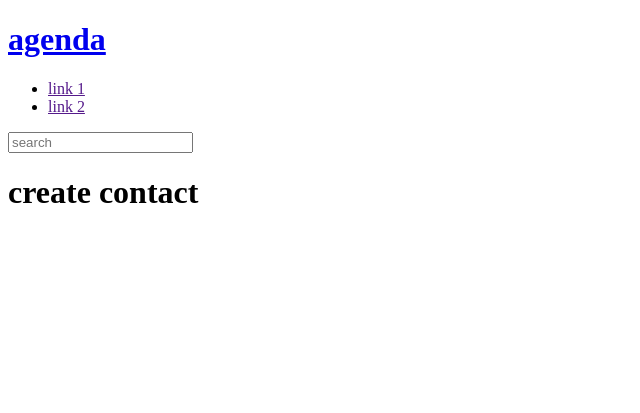
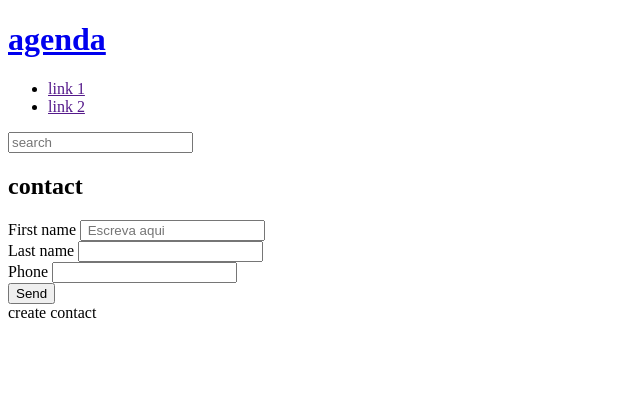
Before and after one commit to Ericferraz15/projeto_agenda, a Django app: page /contact/create/ in a window 1280 px wide. Shown: the top 413 px of the page, without its empty margins (0-640 px from the left). Run offline with Django 5.2, Linux system fonts and the light colour scheme.

Commit message:
cria o metodo de criar um usuarios

```diff
--- /dev/null
+++ b/contact/forms.py
@@ -0,0 +1,24 @@
+
+from contact.models import Contact
+from django import forms #type: ignore
+from . import models
+from django.core.exceptions import ValidationError #type: ignore
+
+
+class ContactForms(forms.ModelForm):
+    class Meta:
+        model = Contact
+        fields = ("first_name","last_name", "phone",)
+
+        widgets = {
+            "first_name" : forms.TextInput(
+                attrs= {
+                    "class":"classe - a",
+                    "placeholder":" Escreva aqui"
+                }
+            )
+        }
+
+    def clean(self):
+
+        return super().clean()
--- a/contact/templates/contact/create.html
+++ b/contact/templates/contact/create.html
@@ -1,7 +1,33 @@
 {% extends 'global/base.html' %}
 
 {%block content %}
-    <h1>
+    <div class="form-wrapper">
+        <h2>contact</h2>
+        <form
+            action="{% url "contact:create" %}"
+            method="POST"
+            enctype="multipart/form-data"
+            >
+            {% csrf_token %}
+
+            <div class="form-content">
+                {% for field in form %}
+                <div class="form-group">
+                    <label for="{{ field.id_for_label}}">{{ field.label }}</label>
+                    {{field}}
+
+                    {{field.errors}}
+                </div>
+            </div>
+            {% endfor %}
+
+            <div class="form-content">
+                <div class="form-group">
+                    <button  class="btn" type="submit" >Send</button>
+                </div>
+            </div>
+        </form>
+    </div>
         create contact
     </h1>
 {%endblock content %}
--- a/contact/views/contact_forms.py
+++ b/contact/views/contact_forms.py
@@ -1,16 +1,28 @@
 #type: ignore
 
+from typing import Any
 from django.shortcuts import render,get_object_or_404, redirect
 from contact.models import Contact
-from django.http import Http404
-from django.db.models import Q
 from django.core.paginator import Paginator
+from django import forms
+from contact.forms import ContactForms
+
 
 def create (request):
+    if request.method == "POST":
+        context = {
+                "form" : ContactForms(request.POST)
+        }
+
+        return render(
+            request,
+            "contact/create.html",
+            context
+            )
 
     context = {
-
-       }
+            "form" : ContactForms()
+           }
 
     return render(
         request,
```
